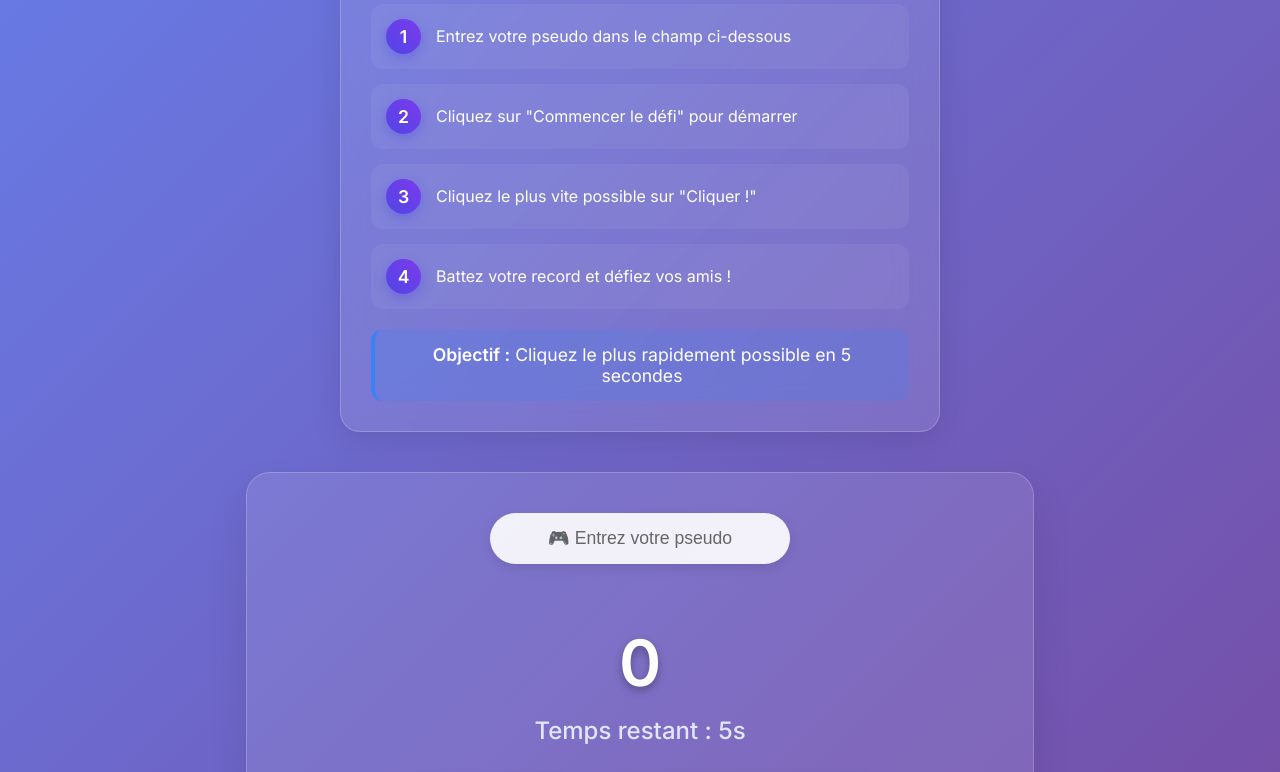
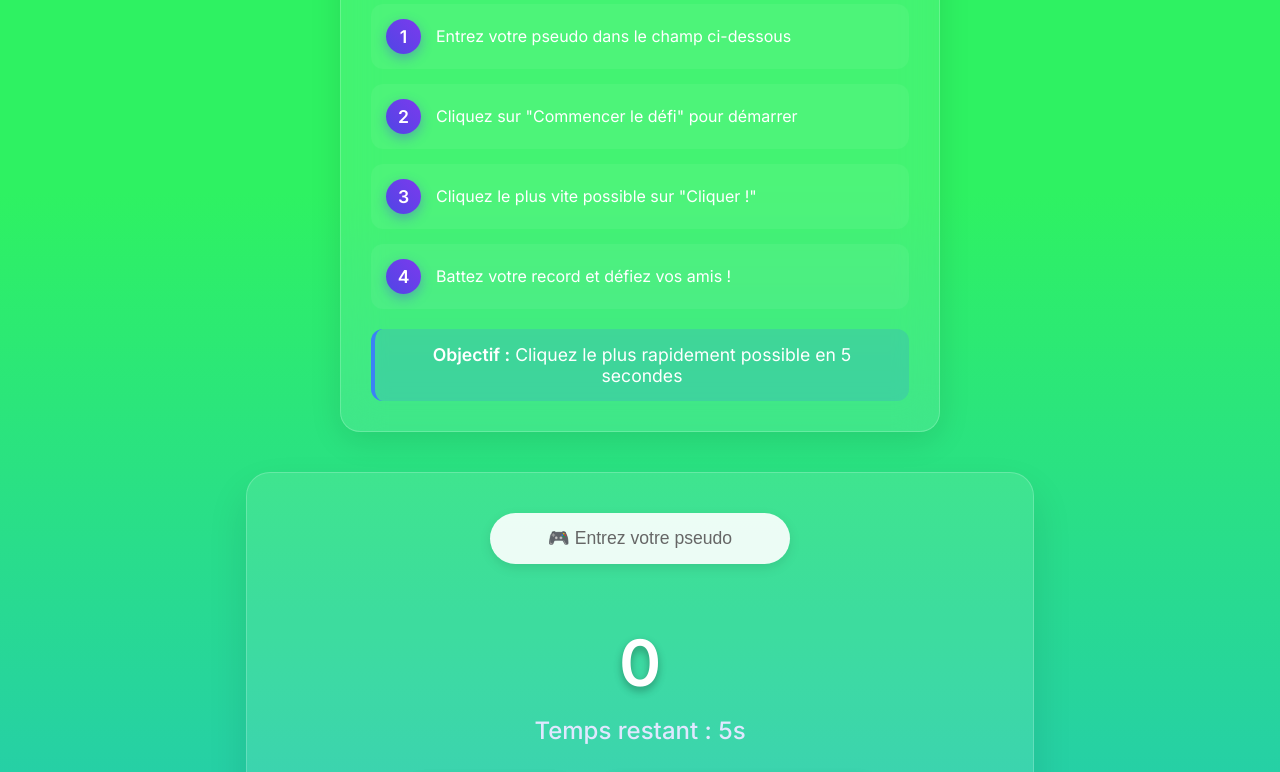
Before and after one commit to najiba93/clickFast2, a website: page index.html in a window 1280 px wide. Shown: the part 237-1009 px from the top of the page. Drawn offline with Linux system fonts and the light colour scheme.

Commit message:
chnge de clor de body

```diff
--- a/style.css
+++ b/style.css
@@ -9,7 +9,7 @@ body {
 
 font-family: 'Inter', 'Segoe UI', Tahoma, Geneva, Verdana, sans-serif;
 
-    background: linear-gradient(135deg, #667eea 0%, #764ba2 100%);
+  background: linear-gradient(0deg,rgba(34, 193, 195, 1) 0%, rgba(46, 242, 98, 1) 66%);
     min-height: 100vh;
     color: white;
     overflow-x: hidden;
```
